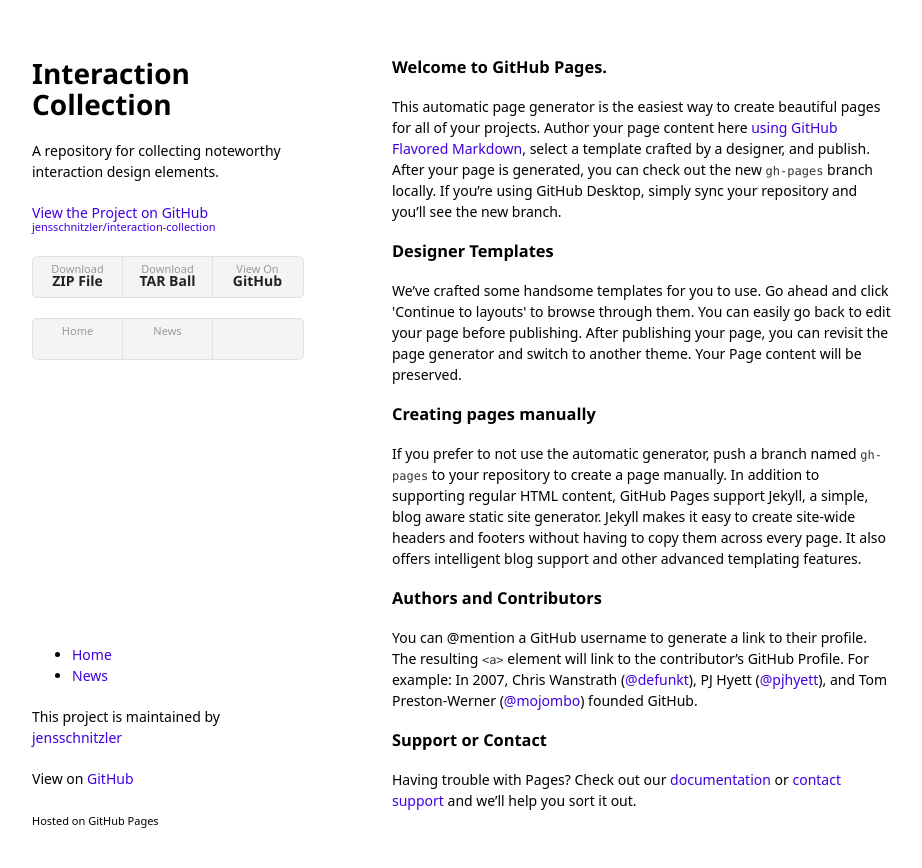
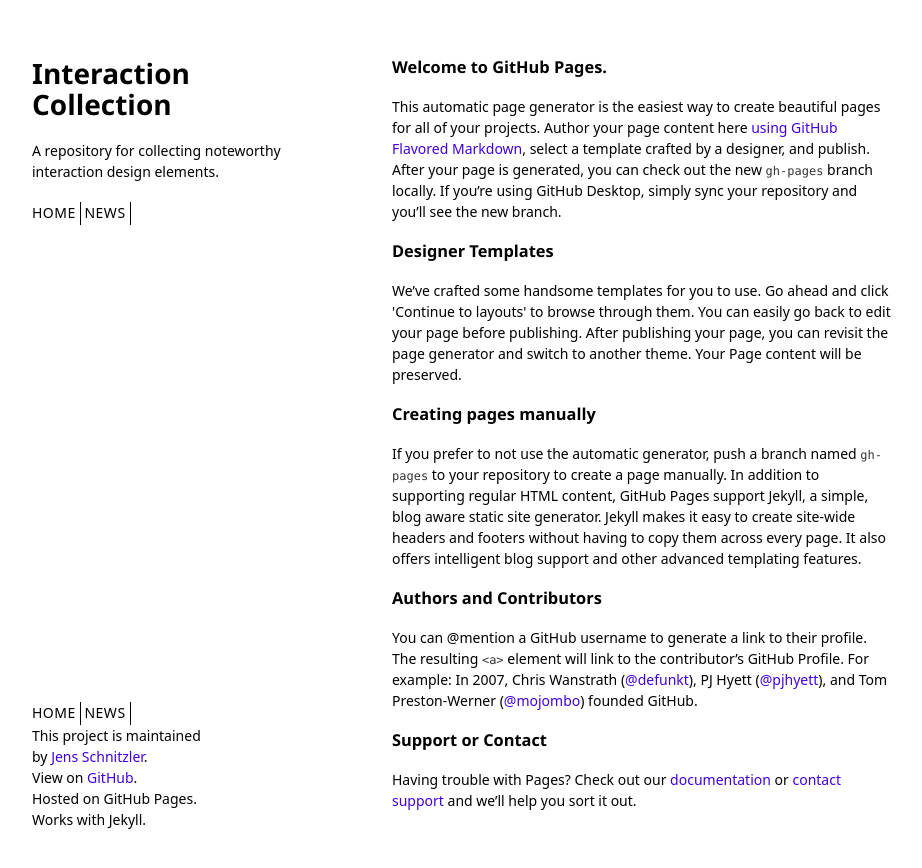
Before and after one commit to jensschnitzler/interaction-collection, a Jekyll site: the page built from index.html, in a window 1280 px wide. Shown: the top 868 px of the page, without its empty margins (178-1100 px from the left). Built offline with Jekyll 4.4.1, drawn with Linux system fonts in a browser that asks for light colours; some web fonts are replaced; Markdown is read by kramdown in place of the engine named in the settings.

Commit message:
nav tweaking

```diff
--- a/_layouts/default.html
+++ b/_layouts/default.html
@@ -18,15 +18,6 @@
         <h1>Interaction Collection</h1>
         <p>A repository for collecting noteworthy interaction design elements.</p>
 
-        <p class="view"><a href="https://github.com/jensschnitzler/interaction-collection">View the Project on GitHub <small>jensschnitzler/interaction-collection</small></a></p>
-
-
-        <ul>
-          <li><a href="https://github.com/jensschnitzler/interaction-collection/zipball/master">Download <strong>ZIP File</strong></a></li>
-          <li><a href="https://github.com/jensschnitzler/interaction-collection/tarball/master">Download <strong>TAR Ball</strong></a></li>
-          <li><a href="https://github.com/jensschnitzler/interaction-collection">View On <strong>GitHub</strong></a></li>
-        </ul>
-
         {% include nav.html %}
       </header>
 
@@ -36,9 +27,14 @@
 
       <footer>
         {% include nav.html %}
-        <p>This project is maintained by <a href="https://github.com/jensschnitzler">jensschnitzler</a></p>
-        <p>View on <a href="https://github.com/jensschnitzler/interaction-collection">GitHub</a></p>
-        <p><small>Hosted on GitHub Pages</small></p>
+
+        <p>
+          This project is maintained
+          <br>by <a href="https://github.com/jensschnitzler">Jens Schnitzler</a>.
+          <br>View on <a href="https://github.com/jensschnitzler/interaction-collection">GitHub</a>.
+          <br>Hosted on GitHub Pages.
+          <br>Works with Jekyll.</p>
+
       </footer>
     </div>
     <script src="javascripts/scale.fix.js"></script>
--- a/stylesheets/styles.css
+++ b/stylesheets/styles.css
@@ -164,21 +164,50 @@ header {
   -webkit-font-smoothing:subpixel-antialiased;
 }
 
-header ul {
+nav, nav ul, nav li, nav a {
+  display: inline-block;
+  margin:  0;
+  padding: 0;
+  outline: 0;
+  border: 0;
+  -webkit-margin-before: 0em;
+  -webkit-margin-after: 0em;
+  -webkit-margin-start: 0px;
+  -webkit-margin-end: 0px;
+  -webkit-padding-start: 0px;
+}
+
+nav li {
+  border-right: 1px solid black;
+}
+
+nav a {
+  display:  block;
+  padding: 0 4px 2px 0;
+  color: #000;
+  text-transform: uppercase;
+  letter-spacing: 0.5px;
+}
+
+header ul, footer ul {
   list-style:none;
+  /*
   height:40px;
   padding:0;
   background: #f4f4f4;
   border-radius:5px;
   border:1px solid #e0e0e0;
   width:270px;
+  */
 }
+/*
+header li {
 
-header li {
   width:89px;
   float:left;
   border-right:1px solid #e0e0e0;
   height:40px;
+
 }
 
 header li:first-child a {
@@ -207,11 +236,6 @@ header ul a:active {
   background-color:#f0f0f0;
 }
 
-strong {
-  color:#222;
-  font-weight:700;
-}
-
 header ul li + li + li {
   border-right:none;
   width:89px;
@@ -221,6 +245,12 @@ header ul a strong {
   font-size:14px;
   display:block;
   color:#222;
+}
+*/
+
+strong {
+  color:#222;
+  font-weight:700;
 }
 
 section {
@@ -235,7 +265,7 @@ small {
 
 hr {
   border:0;
-  background:#e5e5e5;
+  background:#000;
   height:1px;
   margin:0 0 20px;
 }
@@ -266,7 +296,7 @@ footer {
   }
 
   section {
-    border:1px solid #e5e5e5;
+    border:1px solid #000;
     border-width:1px 0;
     padding:20px 0;
     margin:0 0 20px;
```
Also changed, not shown: 3 other files.
